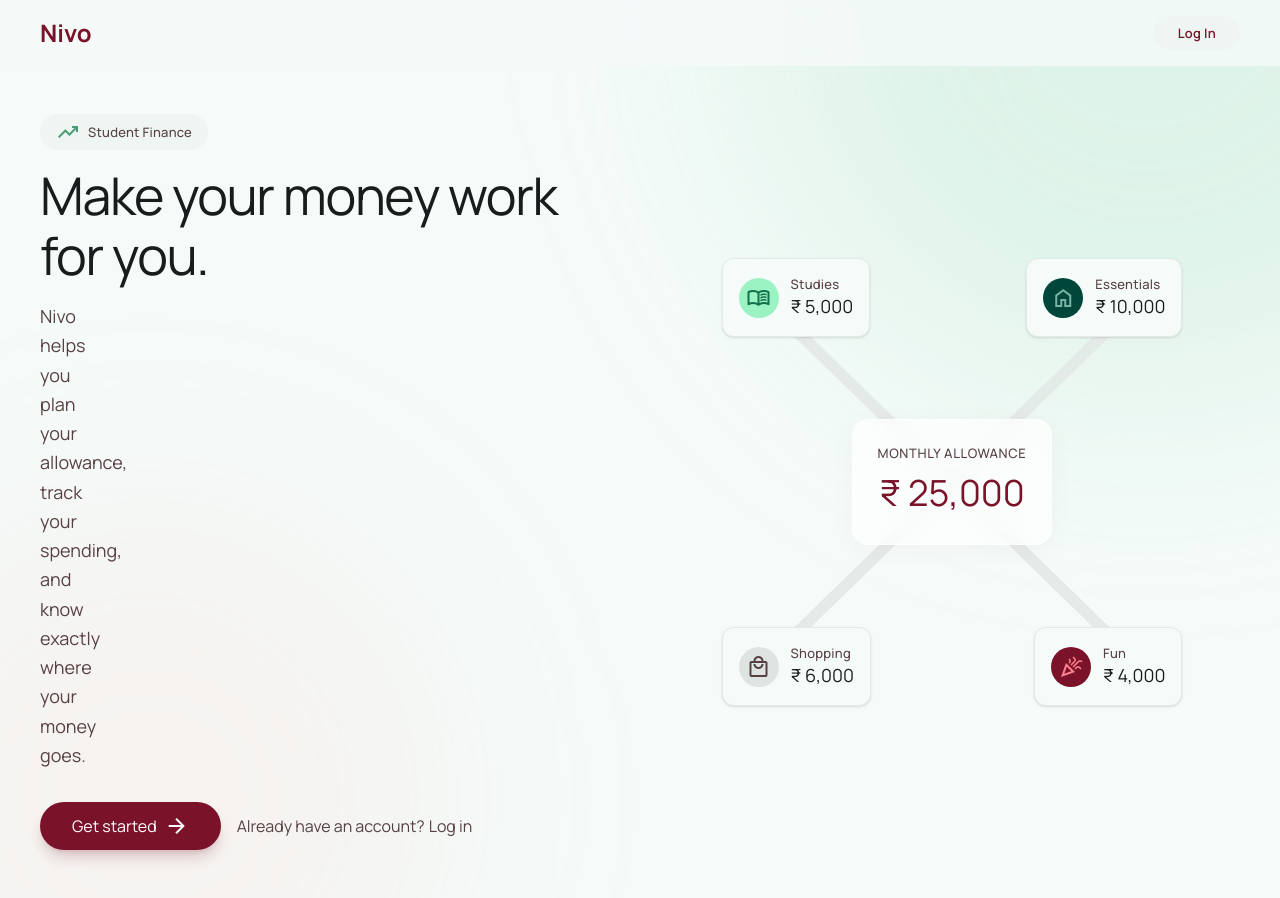
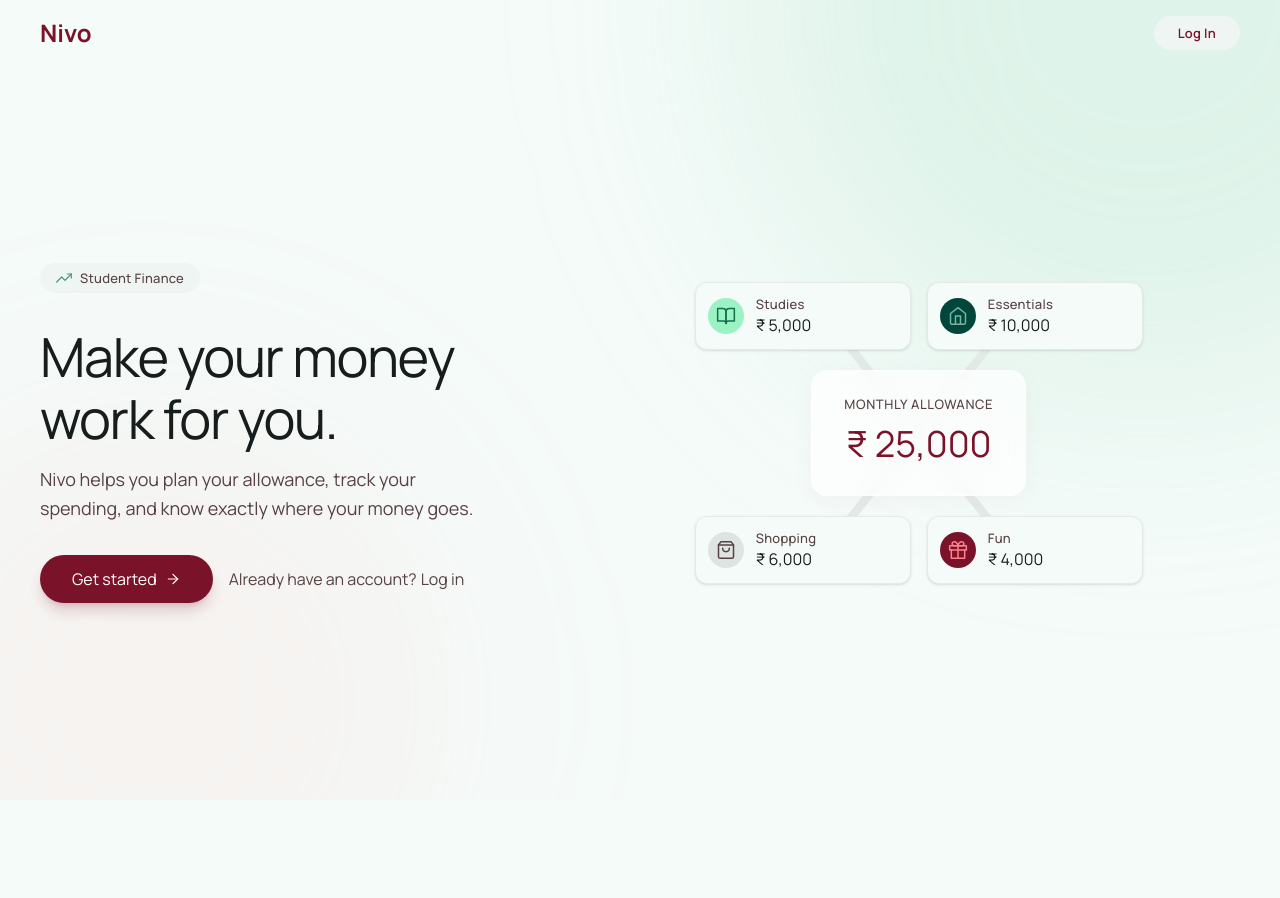
Before and after one commit to HameedSalahuddin/Nivo, a Next.js app: page /welcome in a window 1280 px wide. After the commit the page ends 800 px from the top, so only its background shows below. Built offline with nearby package versions, Linux system fonts and the light colour scheme.

Commit message:
feat: rebuild onboarding with SVG icons and fix max-w theme collision

```diff
--- a/package.json
+++ b/package.json
@@ -22,6 +22,7 @@
     "@types/react-dom": "^19",
     "eslint": "^9",
     "eslint-config-next": "16.3.0",
+    "playwright-core": "^1.62.1",
     "tailwindcss": "^4",
     "typescript": "^5"
   }
--- a/src/app/(auth)/login/login-form.tsx
+++ b/src/app/(auth)/login/login-form.tsx
@@ -3,6 +3,7 @@
 import { useActionState } from "react";
 import { Button } from "@/components/ui/Button";
 import { Input } from "@/components/ui/Input";
+import { SvgIcon } from "@/components/ui/SvgIcon";
 import { signIn, type AuthActionState } from "@/lib/auth/actions";
 
 const initialState: AuthActionState = { error: null, message: null };
@@ -26,7 +27,7 @@ export function LoginForm() {
           autoComplete="email"
           required
           placeholder="you@example.com"
-          leadingIcon="mail"
+          leadingIcon={<SvgIcon name="mail" className="h-5 w-5" />}
         />
       </div>
       <div className="flex flex-col gap-2">
@@ -43,7 +44,7 @@ export function LoginForm() {
           autoComplete="current-password"
           required
           placeholder="Your password"
-          leadingIcon="lock"
+          leadingIcon={<SvgIcon name="lock" className="h-5 w-5" />}
         />
       </div>
       {state.error && (
--- a/src/app/(auth)/signup/signup-form.tsx
+++ b/src/app/(auth)/signup/signup-form.tsx
@@ -3,6 +3,7 @@
 import { useActionState } from "react";
 import { Button } from "@/components/ui/Button";
 import { Input } from "@/components/ui/Input";
+import { SvgIcon } from "@/components/ui/SvgIcon";
 import { signUp, type AuthActionState } from "@/lib/auth/actions";
 
 const initialState: AuthActionState = { error: null, message: null };
@@ -26,7 +27,7 @@ export function SignUpForm() {
           autoComplete="email"
           required
           placeholder="you@example.com"
-          leadingIcon="mail"
+          leadingIcon={<SvgIcon name="mail" className="h-5 w-5" />}
         />
       </div>
       <div className="flex flex-col gap-2">
@@ -44,7 +45,7 @@ export function SignUpForm() {
           required
           minLength={6}
           placeholder="At least 6 characters"
-          leadingIcon="lock"
+          leadingIcon={<SvgIcon name="lock" className="h-5 w-5" />}
         />
       </div>
       {state.error && (
--- a/src/app/(setup)/allowance/allowance-form.tsx
+++ b/src/app/(setup)/allowance/allowance-form.tsx
@@ -3,7 +3,7 @@
 import { useActionState, useState } from "react";
 import { Button } from "@/components/ui/Button";
 import { MoneyInput } from "@/components/ui/MoneyInput";
-import { Icon } from "@/components/ui/Icon";
+import { SvgIcon } from "@/components/ui/SvgIcon";
 import { setAllowance, type OnboardingState } from "@/lib/onboarding/actions";
 
 const initialState: OnboardingState = { error: null };
@@ -44,7 +44,7 @@ export function AllowanceForm({ monthLabel }: { monthLabel: string }) {
           className="rounded-lg px-8 py-3"
         >
           <span>Continue</span>
-          <Icon name="arrow_forward" className="text-[18px]" />
+          <SvgIcon name="arrow_forward" className="h-4 w-4" />
         </Button>
       </div>
     </form>
--- a/src/app/(setup)/allowance/page.tsx
+++ b/src/app/(setup)/allowance/page.tsx
@@ -2,7 +2,7 @@ import { redirect } from "next/navigation";
 import Link from "next/link";
 import { createClient } from "@/lib/supabase/server";
 import { formatMonthLabel, getCurrentMonth } from "@/lib/onboarding/helpers";
-import { Icon } from "@/components/ui/Icon";
+import { SvgIcon } from "@/components/ui/SvgIcon";
 import { AllowanceForm } from "./allowance-form";
 
 export default async function AllowancePage() {
@@ -29,7 +29,7 @@ export default async function AllowancePage() {
               href="/welcome"
               className="group mb-6 inline-flex items-center gap-1 text-on-surface-variant transition-colors hover:text-sangria-deep"
             >
-              <Icon name="arrow_back" className="text-[20px] transition-transform group-active:-translate-x-1" />
+              <SvgIcon name="arrow_back" className="h-5 w-5 transition-transform group-active:-translate-x-1" />
               <span className="font-label-sm text-label-sm">Back</span>
             </Link>
             <h1 className="mb-1 font-headline-lg text-headline-lg text-on-surface">
--- a/src/app/welcome/page.tsx
+++ b/src/app/welcome/page.tsx
@@ -1,45 +1,25 @@
-import type { CSSProperties } from "react";
 import Link from "next/link";
-import { Icon } from "@/components/ui/Icon";
+import { SvgIcon, type SvgIconName } from "@/components/ui/SvgIcon";
 
-interface BranchNodeProps {
-  icon: string;
+interface BranchCardProps {
+  icon: SvgIconName;
   label: string;
   amount: string;
   iconBg: string;
   iconColor: string;
-  delay: string;
-  style: CSSProperties;
 }
 
-function BranchNode({
-  icon,
-  label,
-  amount,
-  iconBg,
-  iconColor,
-  delay,
-  style,
-}: BranchNodeProps) {
+function BranchCard({ icon, label, amount, iconBg, iconColor }: BranchCardProps) {
   return (
+    <div className="animate-float-up flex items-center gap-3 rounded-xl border border-pebble-mist bg-surface p-3 shadow-sm">
       <div
-      className="animate-float-up absolute z-10"
-      style={{ ...style, animationDelay: delay }}
+        className={`flex h-9 w-9 shrink-0 items-center justify-center rounded-full ${iconBg} ${iconColor}`}
       >
-      <div className="flex items-center gap-3 rounded-xl border border-pebble-mist bg-surface p-3 shadow-sm sm:p-4">
-        <div
-          className={`flex h-9 w-9 items-center justify-center rounded-full sm:h-10 sm:w-10 ${iconBg} ${iconColor}`}
-        >
-          <Icon name={icon} className="text-[20px]" />
+        <SvgIcon name={icon} className="h-5 w-5" />
       </div>
-        <div>
-          <div className="font-label-sm text-label-sm text-on-surface-variant">
-            {label}
-          </div>
-          <div className="font-title-md text-[16px] text-on-surface sm:text-[18px]">
-            {amount}
-          </div>
-        </div>
+      <div className="min-w-0">
+        <div className="font-label-sm text-label-sm text-on-surface-variant">{label}</div>
+        <div className="font-title-md text-[16px] text-on-surface">{amount}</div>
       </div>
     </div>
   );
@@ -56,13 +36,12 @@ export default function WelcomePage() {
         aria-hidden="true"
         className="pointer-events-none absolute bottom-0 left-0 z-0 h-[600px] w-[600px] -translate-x-1/4 translate-y-1/3 rounded-full bg-primary-fixed-dim/10 blur-[100px]"
       />
-      <header className="relative z-10 w-full bg-background/80 backdrop-blur">
+
+      <header className="relative z-10 w-full">
         <div className="mx-auto flex w-full max-w-7xl items-center justify-between px-margin-mobile py-4 md:px-margin-desktop">
-          <div className="flex items-center gap-2">
           <span className="font-display-lg text-[24px] font-bold leading-tight text-sangria-deep">
             Nivo
           </span>
-          </div>
           <Link
             href="/login"
             className="hidden rounded-full bg-surface-container-low px-6 py-2 font-label-sm text-label-sm font-semibold text-sangria-deep transition-colors hover:bg-surface-container md:inline-block"
@@ -72,20 +51,22 @@ export default function WelcomePage() {
         </div>
       </header>
 
-      <main className="relative z-10 mx-auto flex w-full max-w-7xl flex-grow items-center px-margin-mobile py-12 md:px-margin-desktop">
-        <div className="grid w-full grid-cols-1 items-center gap-12 lg:grid-cols-2">
-          <div className="flex min-w-0 flex-col gap-8">
-            <div className="flex flex-col gap-4">
-              <div className="inline-flex w-fit items-center gap-2 rounded-full bg-surface-container-low px-4 py-1.5">
-                <Icon name="trending_up" className="text-sm text-jade-botanical" />
+      <main className="relative z-10 mx-auto flex w-full max-w-7xl flex-1 items-center px-margin-mobile py-12 md:px-margin-desktop">
+        <div className="grid w-full grid-cols-1 gap-12 lg:grid-cols-[minmax(0,0.9fr)_minmax(0,1.1fr)] lg:items-center lg:gap-8">
+          <section className="flex min-w-0 flex-col items-start gap-8">
+            <div className="inline-flex items-center gap-2 rounded-full bg-surface-container-low px-4 py-1.5">
+              <SvgIcon name="trend" className="h-4 w-4 text-jade-botanical" />
               <span className="font-label-sm text-label-sm text-on-surface-variant">
                 Student Finance
               </span>
             </div>
-              <h1 className="font-display-lg text-[38px] leading-[46px] tracking-tight text-on-surface md:text-[52px] md:leading-[60px]">
-                Make your money work for you.
+            <div className="flex flex-col gap-4">
+              <h1 className="font-display-lg text-[40px] leading-[48px] tracking-tight text-on-surface md:text-[54px] md:leading-[62px]">
+                Make your money
+                <br />
+                work for you.
               </h1>
-              <p className="max-w-md font-body-lg text-body-lg leading-relaxed text-on-surface-variant">
+              <p className="max-w-[460px] font-body-lg text-body-lg leading-relaxed text-on-surface-variant">
                 Nivo helps you plan your allowance, track your spending, and know
                 exactly where your money goes.
               </p>
@@ -96,7 +77,7 @@ export default function WelcomePage() {
                 className="flex items-center gap-2 rounded-full bg-sangria-deep px-8 py-3 font-title-md text-[16px] text-white shadow-lg shadow-sangria-deep/20 transition-all duration-200 hover:bg-primary active:scale-95"
               >
                 Get started
-                <Icon name="arrow_forward" className="text-sm" />
+                <SvgIcon name="arrow_forward" className="h-4 w-4" />
               </Link>
               <Link
                 href="/login"
@@ -106,26 +87,19 @@ export default function WelcomePage() {
                 <span className="group-hover:underline">Log in</span>
               </Link>
             </div>
-          </div>
+          </section>
 
-          <div className="relative flex h-[440px] w-full items-center justify-center md:h-[560px]">
-            <div className="glass-panel absolute left-1/2 top-1/2 z-20 flex min-w-[170px] -translate-x-1/2 -translate-y-1/2 flex-col items-center justify-center rounded-2xl p-6 sm:min-w-[200px]">
-              <span className="mb-1 font-label-sm text-label-sm uppercase tracking-wider text-on-surface-variant">
-                Monthly Allowance
-              </span>
-              <span className="font-display-lg text-[32px] text-sangria-deep sm:text-[36px]">
-                ₹ 25,000
-              </span>
-            </div>
+          <section className="relative flex w-full items-center justify-center">
+            <div className="relative flex w-full max-w-md flex-col items-center gap-5 py-8">
               <svg
-              className="pointer-events-none absolute inset-0 z-10 h-full w-full"
+                className="pointer-events-none absolute inset-0 z-0 h-full w-full"
                 viewBox="0 0 100 100"
                 preserveAspectRatio="none"
                 aria-hidden="true"
               >
                 <path
                   className="animate-connector"
-                d="M 50 50 L 20 20"
+                  d="M 50 50 L 25 12"
                   fill="none"
                   stroke="#E4EAE8"
                   strokeWidth="2"
@@ -133,7 +107,7 @@ export default function WelcomePage() {
                 />
                 <path
                   className="animate-connector"
-                d="M 50 50 L 80 20"
+                  d="M 50 50 L 75 12"
                   fill="none"
                   stroke="#E4EAE8"
                   strokeWidth="2"
@@ -141,7 +115,7 @@ export default function WelcomePage() {
                 />
                 <path
                   className="animate-connector"
-                d="M 50 50 L 20 80"
+                  d="M 50 50 L 25 88"
                   fill="none"
                   stroke="#E4EAE8"
                   strokeWidth="2"
@@ -149,50 +123,58 @@ export default function WelcomePage() {
                 />
                 <path
                   className="animate-connector"
-                d="M 50 50 L 80 80"
+                  d="M 50 50 L 75 88"
                   fill="none"
                   stroke="#E4EAE8"
                   strokeWidth="2"
                   style={{ animationDelay: "0.7s" }}
                 />
               </svg>
-            <BranchNode
-              icon="menu_book"
+
+              <div className="relative z-10 grid w-full grid-cols-2 gap-4">
+                <BranchCard
+                  icon="book"
                   label="Studies"
                   amount="₹ 5,000"
                   iconBg="bg-secondary-container"
                   iconColor="text-on-secondary-container"
-              delay="0.2s"
-              style={{ top: "10%", left: "10%" }}
                 />
-            <BranchNode
+                <BranchCard
                   icon="home"
                   label="Essentials"
                   amount="₹ 10,000"
                   iconBg="bg-tertiary-container"
                   iconColor="text-on-tertiary-container"
-              delay="0.4s"
-              style={{ top: "10%", right: "10%" }}
                 />
-            <BranchNode
-              icon="local_mall"
+              </div>
+
+              <div className="glass-panel relative z-10 flex flex-col items-center justify-center rounded-2xl px-8 py-6 text-center">
+                <span className="mb-1 font-label-sm text-label-sm uppercase tracking-wider text-on-surface-variant">
+                  Monthly Allowance
+                </span>
+                <span className="font-display-lg text-[36px] text-sangria-deep">
+                  ₹ 25,000
+                </span>
+              </div>
+
+              <div className="relative z-10 grid w-full grid-cols-2 gap-4">
+                <BranchCard
+                  icon="bag"
                   label="Shopping"
                   amount="₹ 6,000"
                   iconBg="bg-surface-variant"
                   iconColor="text-on-surface-variant"
-              delay="0.6s"
-              style={{ bottom: "10%", left: "10%" }}
                 />
-            <BranchNode
-              icon="celebration"
+                <BranchCard
+                  icon="gift"
                   label="Fun"
                   amount="₹ 4,000"
                   iconBg="bg-primary-container"
                   iconColor="text-on-primary-container"
-              delay="0.8s"
-              style={{ bottom: "10%", right: "10%" }}
                 />
               </div>
+            </div>
+          </section>
         </div>
       </main>
     </div>
--- /dev/null
+++ b/src/components/ui/SvgIcon.tsx
@@ -0,0 +1,113 @@
+import type { ReactNode, SVGProps } from "react";
+
+export type SvgIconName =
+  | "mail"
+  | "lock"
+  | "book"
+  | "home"
+  | "bag"
+  | "gift"
+  | "tag"
+  | "arrow_back"
+  | "arrow_forward"
+  | "check"
+  | "cart"
+  | "trend";
+
+const PATHS: Record<SvgIconName, ReactNode> = {
+  mail: (
+    <>
+      <rect x="2" y="4" width="20" height="16" rx="2" />
+      <polyline points="22,6 12,13 2,6" />
+    </>
+  ),
+  lock: (
+    <>
+      <rect x="3" y="11" width="18" height="11" rx="2" />
+      <path d="M7 11V7a5 5 0 0 1 10 0v4" />
+    </>
+  ),
+  book: (
+    <>
+      <path d="M2 3h6a4 4 0 0 1 4 4v14a3 3 0 0 0-3-3H2z" />
+      <path d="M22 3h-6a4 4 0 0 0-4 4v14a3 3 0 0 1 3-3h7z" />
+    </>
+  ),
+  home: (
+    <>
+      <path d="M3 9l9-7 9 7v11a2 2 0 0 1-2 2H5a2 2 0 0 1-2-2z" />
+      <polyline points="9 22 9 12 15 12 15 22" />
+    </>
+  ),
+  bag: (
+    <>
+      <path d="M6 2L3 6v14a2 2 0 0 0 2 2h14a2 2 0 0 0 2-2V6l-3-4z" />
+      <line x1="3" y1="6" x2="21" y2="6" />
+      <path d="M16 10a4 4 0 0 1-8 0" />
+    </>
+  ),
+  gift: (
+    <>
+      <polyline points="20 12 20 22 4 22 4 12" />
+      <rect x="2" y="7" width="20" height="5" />
+      <line x1="12" y1="22" x2="12" y2="7" />
+      <path d="M12 7H7.5a2.5 2.5 0 0 1 0-5C11 2 12 7 12 7z" />
+      <path d="M12 7h4.5a2.5 2.5 0 0 0 0-5C13 2 12 7 12 7z" />
+    </>
+  ),
+  tag: (
+    <>
+      <path d="M20.59 13.41l-7.17 7.17a2 2 0 0 1-2.83 0L2 12V2h10l8.59 8.59a2 2 0 0 1 0 2.83z" />
+      <line x1="7" y1="7" x2="7.01" y2="7" />
+    </>
+  ),
+  arrow_back: (
+    <>
+      <line x1="19" y1="12" x2="5" y2="12" />
+      <polyline points="12 19 5 12 12 5" />
+    </>
+  ),
+  arrow_forward: (
+    <>
+      <line x1="5" y1="12" x2="19" y2="12" />
+      <polyline points="12 5 19 12 12 19" />
+    </>
+  ),
+  check: <polyline points="20 6 9 17 4 12" />,
+  cart: (
+    <>
+      <circle cx="9" cy="21" r="1" />
+      <circle cx="20" cy="21" r="1" />
+      <path d="M1 1h4l2.68 13.39a2 2 0 0 0 2 1.61h9.72a2 2 0 0 0 2-1.61L23 6H6" />
+    </>
+  ),
+  trend: (
+    <>
+      <polyline points="23 6 13.5 15.5 8.5 10.5 1 18" />
+      <polyline points="17 6 23 6 23 12" />
+    </>
+  ),
+};
+
+interface SvgIconProps extends SVGProps<SVGSVGElement> {
+  name: SvgIconName;
+}
+
+export function SvgIcon({ name, ...props }: SvgIconProps) {
+  return (
+    <svg
+      width={20}
+      height={20}
+      viewBox="0 0 24 24"
+      fill="none"
+      stroke="currentColor"
+      strokeWidth={1.8}
+      strokeLinecap="round"
+      strokeLinejoin="round"
+      aria-hidden="true"
+      {...props}
+    >
+      {PATHS[name]}
+    </svg>
+  );
+}
```
Also changed, not shown: src/app/(auth)/login/page.tsx (+4 -3 lines), src/app/(auth)/signup/page.tsx (+4 -3 lines), src/app/(setup)/first-budget/first-budget-form.tsx (+5 -5 lines), src/app/globals.css (+7 -7 lines), src/components/ui/Input.tsx (+5 -4 lines), 1 other file (tests, documents, lock files or other folders). Lines whose indentation alone changed are shown as unchanged.
